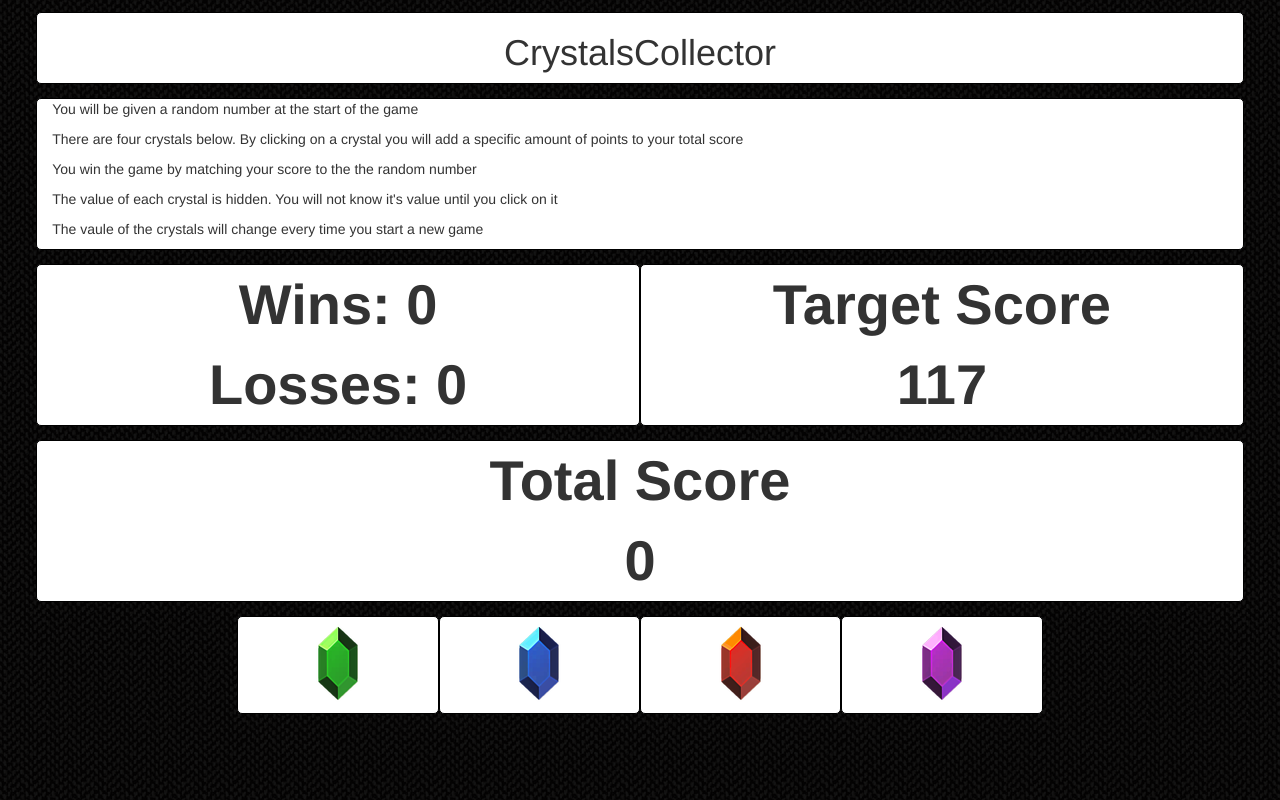
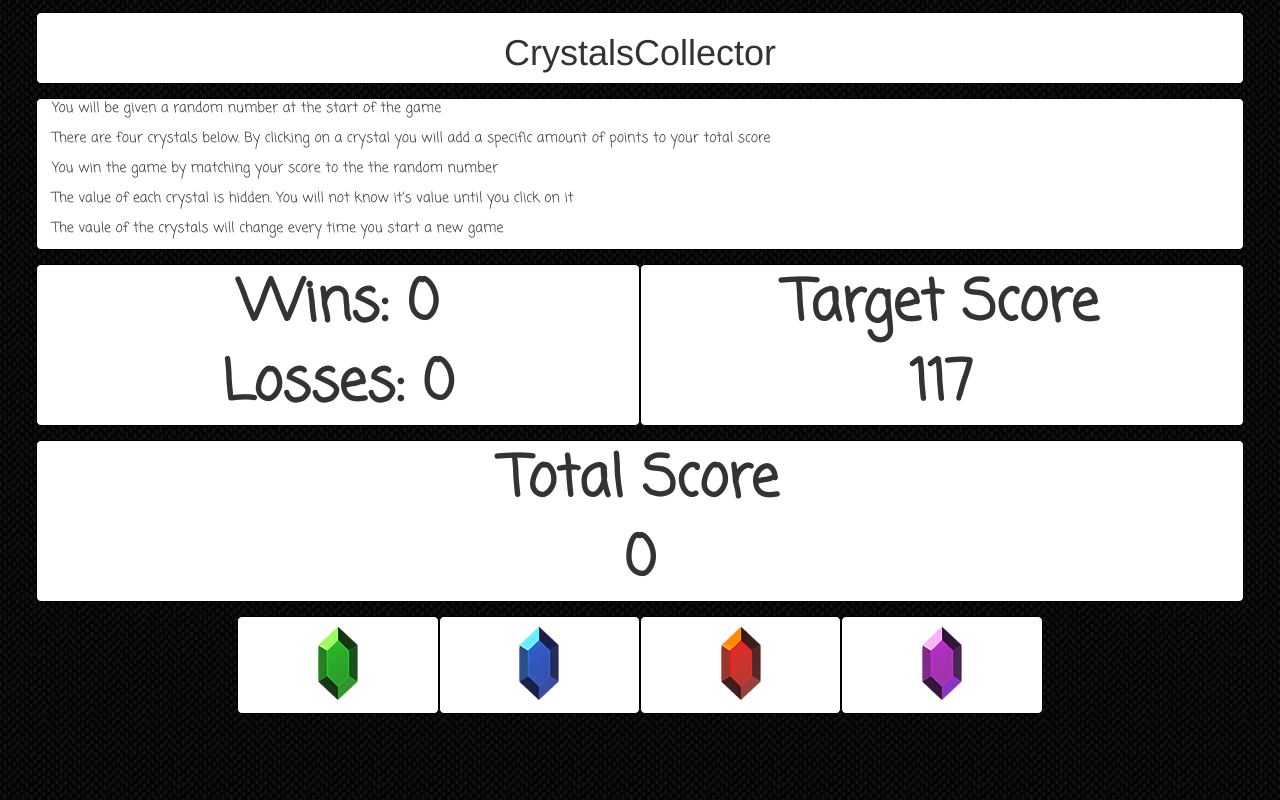
Before and after one commit to captainsalt/CrystalCollector, a plain HTML site: page index.html in a window 1280 px wide. Drawn offline with nearby package versions, Linux system fonts and the light colour scheme.

Commit message:
Added text styling

```diff
--- a/assets/css/style.css
+++ b/assets/css/style.css
@@ -1,3 +1,7 @@
+p {
+    font-family: 'Coming Soon', cursive;
+}
+
 body {
     background-image: url("..\\images\\backdrop.png");
 }
--- a/index.html
+++ b/index.html
@@ -12,6 +12,7 @@
     <link rel="stylesheet" href="https://maxcdn.bootstrapcdn.com/bootstrap/3.3.7/css/bootstrap.min.css" integrity="sha384-BVYiiSIFeK1dGmJRAkycuHAHRg32OmUcww7on3RYdg4Va+PmSTsz/K68vbdEjh4u"
         crossorigin="anonymous">
     <link rel="stylesheet" type="text/css" href="assets/css/style.css">
+    <link href="https://fonts.googleapis.com/css?family=Coming+Soon" rel="stylesheet">
 </head>
 
 <body>
```
